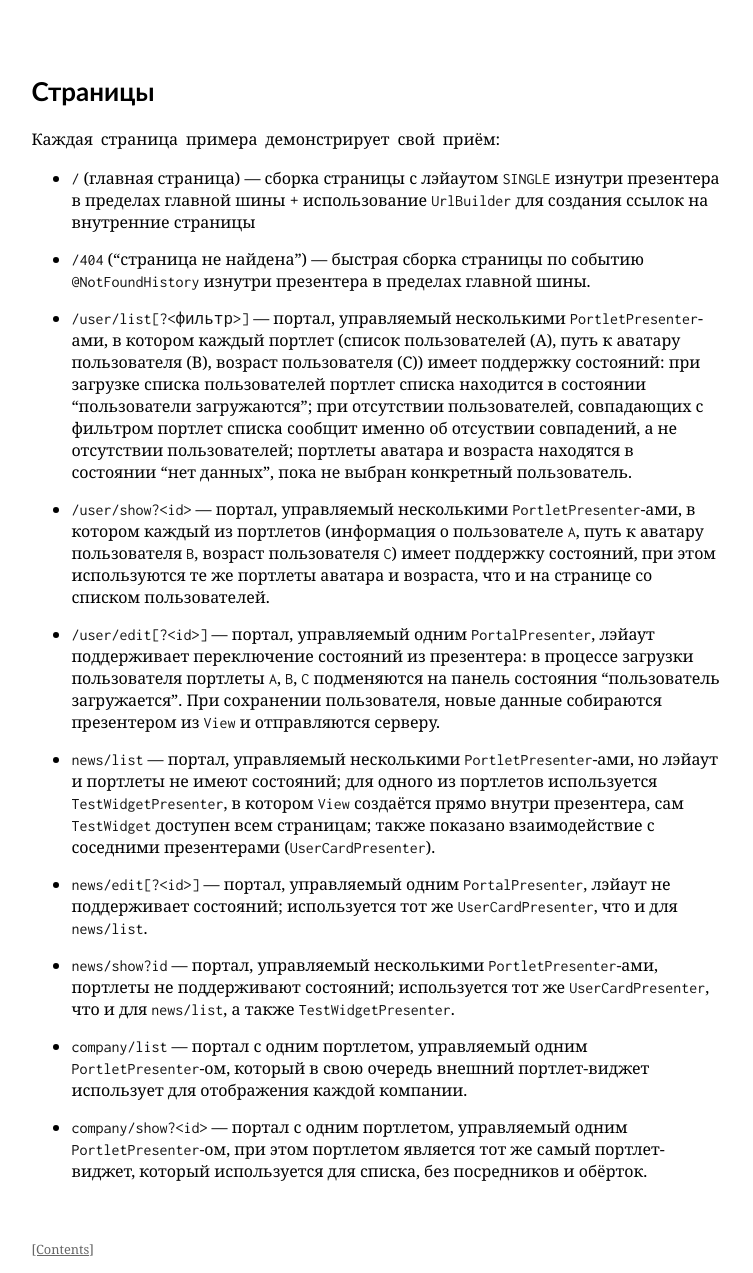
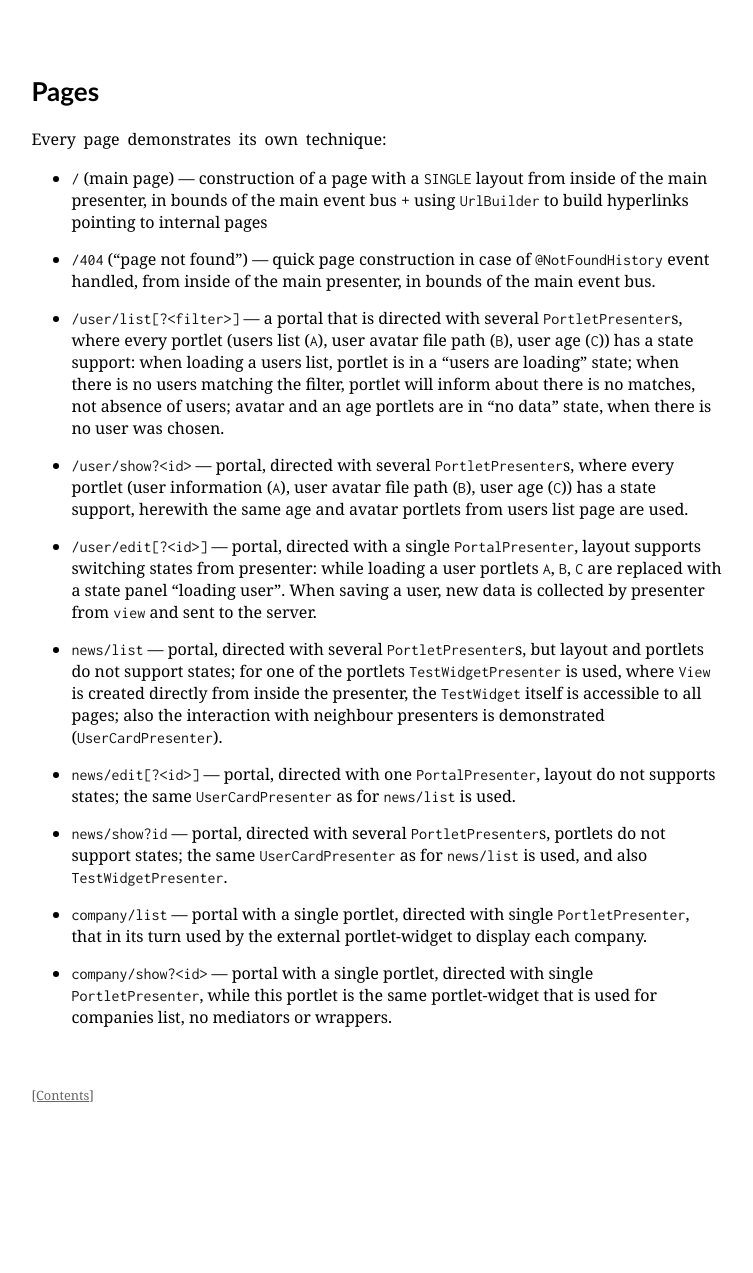
Before and after one commit to shamansir/gwt-mvp4g-layouting-demo, a Jekyll site: the page built from pages.markdown, in a window 1280 px wide. Shown: the whole page, without its empty margins (263-1016 px from the left). Built offline with Jekyll 4.4.1, drawn with Linux system fonts in a browser that asks for light colours; some web fonts are replaced; after the commit the page ends 1119 px from its top, so only the background shows below that.

Commit message:
demonstrates and pages translation

```diff
--- a/pages.markdown
+++ b/pages.markdown
@@ -3,19 +3,19 @@ layout: main-en
 title: Pages
 ---
 
-# Страницы
+# Pages
 
-Каждая страница примера демонстрирует свой приём:
+Every page demonstrates its own technique:
 
- * `/` (главная страница) — сборка страницы с лэйаутом `SINGLE` изнутри презентера в пределах главной шины + использование `UrlBuilder` для создания ссылок на внутренние страницы
- * `/404` ("страница не найдена") — быстрая сборка страницы по событию `@NotFoundHistory` изнутри презентера в пределах главной шины.
- * `/user/list[?<фильтр>]` — портал, управляемый несколькими `PortletPresenter`-ами, в котором каждый портлет (список пользователей (A), путь к аватару пользователя (B), возраст пользователя (C)) имеет поддержку состояний: при загрузке списка пользователей портлет списка находится в состоянии "пользователи загружаются"; при отсутствии пользователей, совпадающих с фильтром портлет списка сообщит именно об отсуствии совпадений, а не отсутствии пользователей; портлеты аватара и возраста находятся в состоянии "нет данных", пока не выбран конкретный пользователь.
- * `/user/show?<id>` — портал, управляемый несколькими `PortletPresenter`-ами, в котором каждый из портлетов (информация о пользователе `A`, путь к аватару пользователя `B`, возраст пользователя `C`) имеет поддержку состояний, при этом используются те же портлеты аватара и возраста, что и на странице со списком пользователей.
- * `/user/edit[?<id>]` — портал, управляемый одним `PortalPresenter`, лэйаут поддерживает переключение состояний из презентера: в процессе загрузки пользователя портлеты `A`, `B`, `C` подменяются на панель состояния "пользователь загружается". При сохранении пользователя, новые данные собираются презентером из `View` и отправляются серверу.
- * `news/list` — портал, управляемый несколькими `PortletPresenter`-ами, но лэйаут и портлеты не имеют состояний; для одного из портлетов используется `TestWidgetPresenter`, в котором `View` создаётся прямо внутри презентера, сам `TestWidget` доступен всем страницам; также показано взаимодействие с соседними презентерами (`UserCardPresenter`).
- * `news/edit[?<id>]` — портал, управляемый одним `PortalPresenter`, лэйаут не поддерживает состояний; используется тот же `UserCardPresenter`, что и для `news/list`.
- * `news/show?id` — портал, управляемый несколькими `PortletPresenter`-ами, портлеты не поддерживают состояний; используется тот же `UserCardPresenter`, что и для `news/list`, а также `TestWidgetPresenter`.
- * `company/list` — портал c одним портлетом, управляемый одним `PortletPresenter`-ом, который в свою очередь внешний портлет-виджет использует для отображения каждой компании.
- * `company/show?<id>` — портал c одним портлетом,  управляемый одним `PortletPresenter`-ом, при этом портлетом является тот же самый портлет-виджет, который используется для списка, без посредников и обёрток.
+ * `/` (main page) — construction of a page with a `SINGLE` layout from inside of the main presenter, in bounds of the main event bus + using `UrlBuilder` to build hyperlinks pointing to internal pages
+ * `/404` ("page not found") — quick page construction in case of `@NotFoundHistory` event handled, from inside of the main presenter, in bounds of the main event bus.
+ * `/user/list[?<filter>]` — a portal that is directed with several `PortletPresenter`s, where every portlet (users list (`A`), user avatar file path (`B`), user age (`C`)) has a state support: when loading a users list, portlet is in a "users are loading" state; when there is no users matching the filter, portlet will inform about there is no matches, not absence of users; avatar and an age portlets are in "no data" state, when there is no user was chosen.
+ * `/user/show?<id>` — portal, directed with several `PortletPresenter`s, where every portlet (user information (`A`), user avatar file path (`B`), user age (`C`)) has a state support, herewith the same age and avatar portlets from users list page are used.
+ * `/user/edit[?<id>]` — portal, directed with a single `PortalPresenter`, layout supports switching states from presenter: while loading a user portlets `A`, `B`, `C` are replaced with a state panel "loading user". When saving a user, new data is collected by presenter from `view` and sent to the server.
+ * `news/list` — portal, directed with several `PortletPresenter`s, but layout and portlets do not support states; for one of the portlets `TestWidgetPresenter` is used, where `View` is created directly from inside the presenter, the `TestWidget` itself is accessible to all pages; also the interaction with neighbour presenters is demonstrated (`UserCardPresenter`).
+ * `news/edit[?<id>]` — portal, directed with one `PortalPresenter`, layout do not supports states; the same `UserCardPresenter` as for `news/list` is used.
+ * `news/show?id` — portal, directed with several `PortletPresenter`s, portlets do not support states; the same `UserCardPresenter` as for `news/list` is used, and also `TestWidgetPresenter`.
+ * `company/list` — portal with a single portlet, directed with single `PortletPresenter`, that in its turn used by the external portlet-widget to display each company.
+ * `company/show?<id>` — portal with a single portlet, directed with single `PortletPresenter`, while this portlet is the same portlet-widget that is used for companies list, no mediators or wrappers.
 
 [[Contents]](./index.html)
```
Also changed, not shown: demonstrates.markdown (+6 -6 lines).
